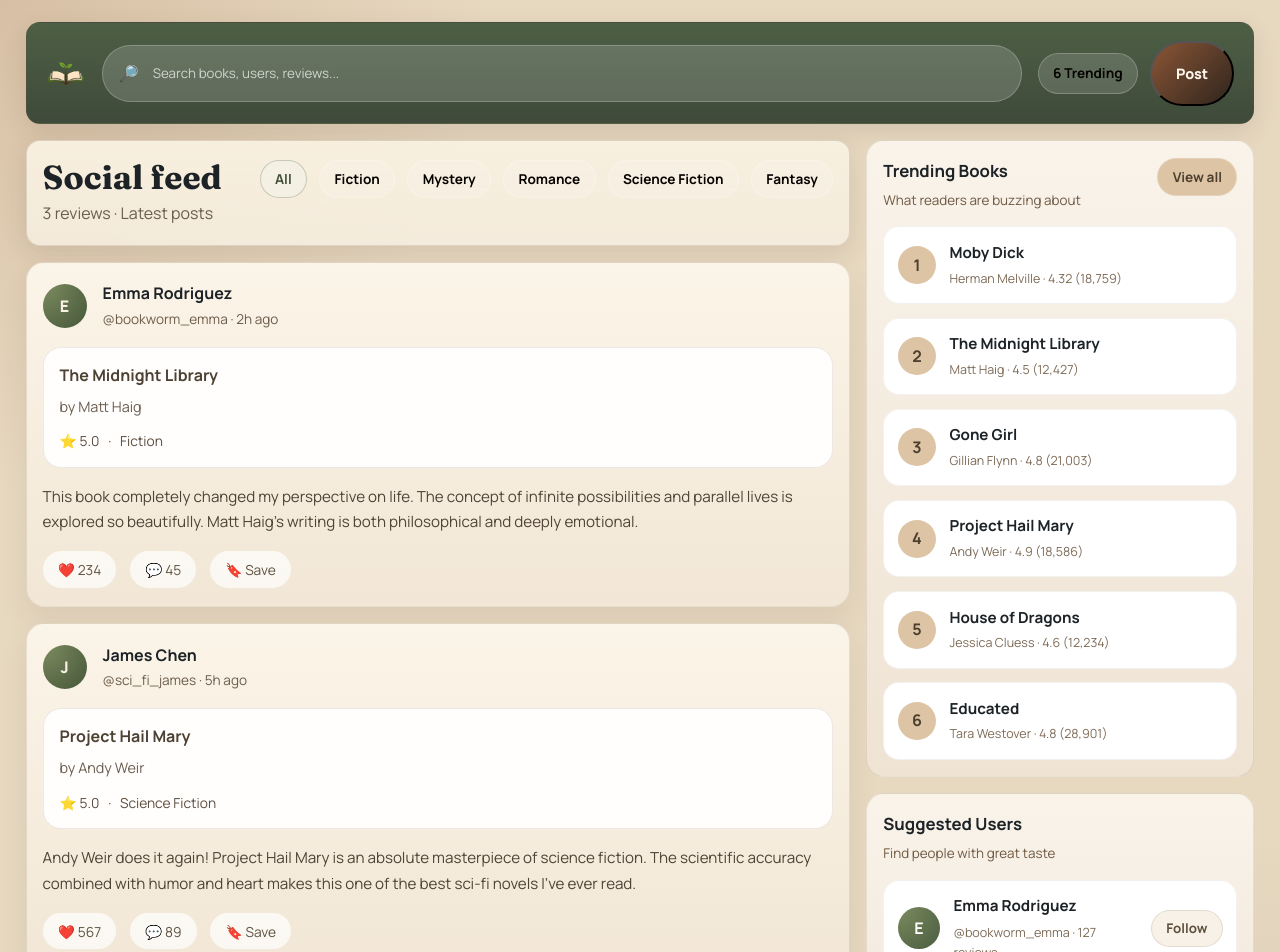
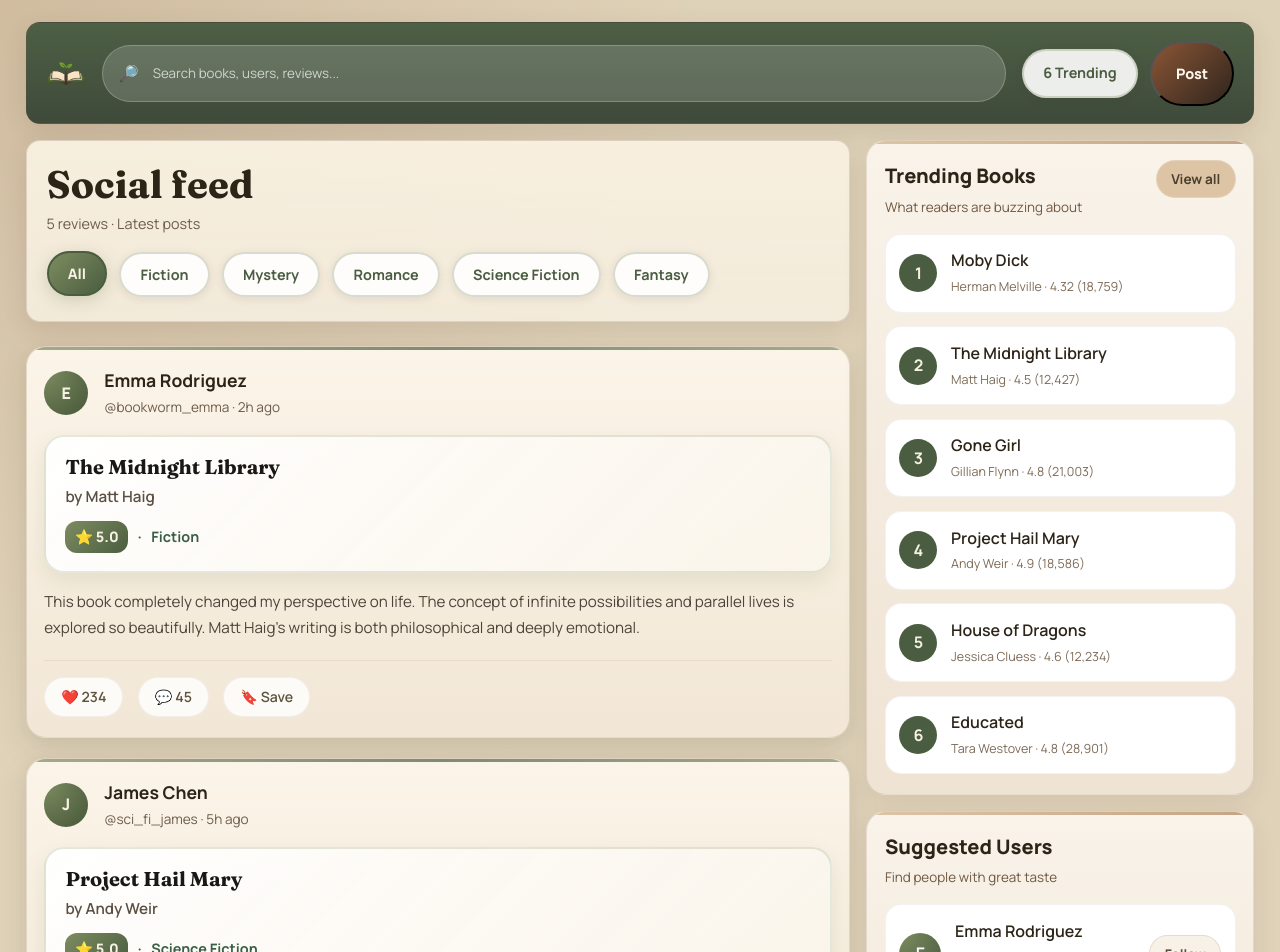
Before and after one commit to cmchen22/Bookmarked-, a React (Vite) app in the folder frontend/: page /social in a window 1280 px wide. Shown: the top 952 px of the page. Built offline with nearby package versions, Linux system fonts and the light colour scheme.

Commit message:
added visual hierarchy to social page and expanded like button functionality

```diff
--- a/frontend/src/App.css
+++ b/frontend/src/App.css
@@ -852,6 +852,7 @@
   flex-direction: column;
   gap: 1rem;
   padding: 1.4rem 1.6rem 2rem;
+  background: linear-gradient(180deg, rgba(125, 140, 96, 0.08), rgba(71, 88, 58, 0.04));
 }
 
 .social-topbar {
@@ -916,20 +917,53 @@
 }
 
 .social-pill {
-  border: 1px solid rgba(255, 255, 255, 0.22);
+  border: 2px solid rgba(125, 140, 96, 0.3);
   cursor: pointer;
-  border-radius: 999px;
-  padding: 0.55rem 0.9rem;
-  background: rgba(255, 255, 255, 0.14);
-  color: #050300;
-  font-weight: 700;
-  font-size: 0.85rem;
+  border-radius: 25px;
+  padding: 0.7rem 1.2rem;
+  background: rgba(255, 255, 255, 0.9);
+  color: #4a5d40;
+  font-weight: 700;
+  font-size: 0.9rem;
+  transition: all 0.25s ease;
+  box-shadow: 0 2px 8px rgba(73, 52, 35, 0.1);
+  position: relative;
+  overflow: hidden;
+}
+
+.social-pill::before {
+  content: '';
+  position: absolute;
+  top: 0;
+  left: -100%;
+  width: 100%;
+  height: 100%;
+  background: linear-gradient(90deg, transparent, rgba(125, 140, 96, 0.1), transparent);
+  transition: left 0.5s ease;
+}
+
+.social-pill:hover {
+  transform: translateY(-2px);
+  box-shadow: 0 6px 16px rgba(73, 52, 35, 0.15);
+  border-color: rgba(125, 140, 96, 0.5);
+  background: rgba(255, 255, 255, 0.95);
+}
+
+.social-pill:hover::before {
+  left: 100%;
 }
 
 .social-pill.active {
-  background: #f4f0e4;
-  color: #3f4f37;
-  border-color: rgba(63, 79, 55, 0.25);
+  background: linear-gradient(135deg, #7d8c60, #4a5d40);
+  color: #f7f1e3;
+  border-color: #4a5d40;
+  box-shadow: 0 4px 16px rgba(125, 140, 96, 0.3);
+  transform: translateY(-1px);
+  font-weight: 800;
+}
+
+.social-pill.active::before {
+  background: linear-gradient(90deg, transparent, rgba(255, 255, 255, 0.2), transparent);
 }
 
 .social-grid {
@@ -941,7 +975,7 @@
 .social-main {
   display: flex;
   flex-direction: column;
-  gap: 1rem;
+  gap: 1.5rem;
 }
 
 .social-meta {
@@ -950,20 +984,23 @@
   align-items: flex-start;
   flex-wrap: wrap;
   gap: 1rem;
-  padding: 1.2rem 1rem;
+  padding: 1.5rem 1.25rem;
 }
 
 .social-meta h1 {
   margin: 0;
   font-family: var(--heading);
-  font-size: clamp(1.85rem, 2.6vw, 2.35rem);
+  font-size: clamp(2.2rem, 3vw, 2.8rem);
   line-height: 1;
+  font-weight: 900;
+  color: #2d2418;
 }
 
 .social-meta span {
   color: #6b5d4d;
   display: block;
-  margin-top: 0.45rem;
+  margin-top: 0.6rem;
+  font-size: 0.9rem;
 }
 
 .social-filter-row {
@@ -974,15 +1011,28 @@
 
 .social-feed {
   display: grid;
-  gap: 1rem;
+  gap: 1.25rem;
 }
 
 .social-card {
-  padding: 1.15rem 1rem;
+  padding: 1.25rem 1.1rem;
   background: linear-gradient(180deg, #fbf4e8 0%, #f2e7d6 100%);
-  border-radius: 18px;
-  border: 1px solid rgba(112, 86, 62, 0.14);
-  box-shadow: 0 16px 30px rgba(73, 52, 35, 0.08);
+  border-radius: 20px;
+  border: 1px solid rgba(112, 86, 62, 0.16);
+  box-shadow: 0 12px 32px rgba(73, 52, 35, 0.1), 0 4px 12px rgba(125, 140, 96, 0.08);
+  position: relative;
+  overflow: hidden;
+}
+
+.social-card::before {
+  content: '';
+  position: absolute;
+  top: 0;
+  left: 0;
+  right: 0;
+  height: 3px;
+  background: linear-gradient(90deg, #7d8c60, #4a5d40, #7d8c60);
+  opacity: 0.7;
 }
 
 .social-card-header {
@@ -1010,7 +1060,9 @@
 
 .social-author h3 {
   margin: 0;
-  font-size: 1rem;
+  font-size: 1.1rem;
+  font-weight: 700;
+  color: #2d2418;
 }
 
 .social-author span {
@@ -1019,33 +1071,49 @@
 }
 
 .social-post-book-card {
-  margin-top: 0.5rem;
-  padding: 0.95rem 1rem;
-  border-radius: 18px;
-  background: rgba(255, 255, 255, 0.92);
-  border: 1px solid rgba(145, 120, 100, 0.16);
+  margin-top: 0.75rem;
+  padding: 1.1rem 1.2rem;
+  border-radius: 20px;
+  background: linear-gradient(135deg, rgba(255, 255, 255, 0.95), rgba(250, 245, 235, 0.9));
+  border: 2px solid rgba(125, 140, 96, 0.2);
+  box-shadow: 0 8px 20px rgba(125, 140, 96, 0.15);
+  position: relative;
 }
 
 .social-post-book-card h4 {
   margin: 0;
-  font-size: 1rem;
-  font-family: var(--sans);
+  font-size: 1.25rem;
+  font-family: var(--heading);
+  font-weight: 800;
+  color: #1a1814;
+  line-height: 1.2;
 }
 
 .social-post-book-card p {
-  margin: 0.5rem 0 0;
-  color: #6b5d4f;
+  margin: 0.4rem 0 0;
+  color: #5a4f42;
+  font-size: 0.95rem;
+  font-weight: 600;
+  font-style: italic;
+}
+
+.review-rating {
+  display: flex;
+  flex-wrap: wrap;
+  align-items: center;
+  gap: 0.6rem;
+  margin-top: 0.8rem;
+  color: #3a5f45;
   font-size: 0.9rem;
-}
-
-.review-rating {
-  display: flex;
-  flex-wrap: wrap;
-  align-items: center;
-  gap: 0.55rem;
-  margin-top: 0.75rem;
-  color: #5c4d3f;
-  font-size: 0.86rem;
+  font-weight: 700;
+}
+
+.review-rating span:first-child {
+  background: linear-gradient(135deg, #7d8c60, #4a5d40);
+  color: #f7f1e3;
+  padding: 0.3rem 0.6rem;
+  border-radius: 12px;
+  font-weight: 800;
 }
 
 .social-card-text {
@@ -1058,25 +1126,50 @@
 .social-card-footer {
   display: flex;
   flex-wrap: wrap;
-  gap: 0.85rem;
-  align-items: center;
-  margin-top: 1rem;
+  gap: 0.9rem;
+  align-items: center;
+  margin-top: 1.2rem;
+  padding-top: 1rem;
+  border-top: 1px solid rgba(112, 86, 62, 0.1);
 }
 
 .social-card-footer button {
   border: 0;
   cursor: pointer;
   border-radius: 999px;
-  background: rgba(255, 255, 255, 0.72);
+  background: rgba(255, 255, 255, 0.8);
   color: #5f533f;
-  padding: 0.55rem 0.95rem;
-  font-size: 0.86rem;
-  transition: transform 0.18s ease, background 0.18s ease;
+  padding: 0.6rem 1rem;
+  font-size: 0.88rem;
+  font-weight: 600;
+  transition: all 0.2s ease;
+  border: 1px solid rgba(112, 86, 62, 0.08);
 }
 
 .social-card-footer button:hover {
-  transform: translateY(-1px);
-  background: rgba(255, 255, 255, 0.92);
+  transform: translateY(-2px);
+  background: rgba(255, 255, 255, 0.95);
+  box-shadow: 0 4px 12px rgba(73, 52, 35, 0.15);
+}
+
+.social-card-footer button:first-child {
+  background: rgba(255, 255, 255, 0.8);
+  color: #5f533f;
+  font-weight: 600;
+  border: 1px solid rgba(112, 86, 62, 0.08);
+}
+
+.social-card-footer button.liked {
+  background: linear-gradient(135deg, #7d8c60, #4a5d40) !important;
+  color: #f7f1e3 !important;
+  font-weight: 700 !important;
+  border: none !important;
+  box-shadow: 0 6px 16px rgba(125, 140, 96, 0.3) !important;
+}
+
+.social-card-footer button.liked:hover {
+  background: linear-gradient(135deg, #6b7a52, #3d4e35) !important;
+  box-shadow: 0 8px 20px rgba(125, 140, 96, 0.4) !important;
 }
 
 .social-sidebar {
@@ -1086,10 +1179,23 @@
 }
 
 .social-aside-card {
-  padding: 1.05rem 1rem;
+  padding: 1.2rem 1.1rem;
   background: linear-gradient(180deg, #f9f3ea 0%, #efe3d3 100%);
-  border-radius: 18px;
-  border: 1px solid rgba(112, 86, 62, 0.12);
+  border-radius: 20px;
+  border: 1px solid rgba(112, 86, 62, 0.14);
+  box-shadow: 0 8px 24px rgba(73, 52, 35, 0.08);
+  position: relative;
+  overflow: hidden;
+}
+
+.social-aside-card::before {
+  content: '';
+  position: absolute;
+  top: 0;
+  left: 0;
+  right: 0;
+  height: 3px;
+  background: linear-gradient(90deg, #ddc4a5, #c4a484);
 }
 
 .social-aside-header {
@@ -1102,7 +1208,9 @@
 
 .social-aside-header h2 {
   margin: 0;
-  font-size: 1.05rem;
+  font-size: 1.25rem;
+  font-weight: 800;
+  color: #2d2418;
 }
 
 .social-aside-header span {
@@ -1133,14 +1241,16 @@
 .trending-rank {
   width: 38px;
   height: 38px;
-  background: #ddc4a5;
-  color: #4d3f2e;
+  background: #4a5d40;
+  color: #f7f1e3;
   font-weight: 700;
 }
 
 .trending-info h3 {
   margin: 0;
-  font-size: 0.95rem;
+  font-size: 1rem;
+  font-weight: 600;
+  color: #2d2418;
 }
 
 .trending-info span {
@@ -1162,7 +1272,9 @@
 
 .suggested-copy h3 {
   margin: 0;
-  font-size: 0.95rem;
+  font-size: 1rem;
+  font-weight: 600;
+  color: #2d2418;
 }
 
 .suggested-copy span {
@@ -2108,8 +2220,9 @@
 
 .modal-header h2 {
   margin: 0;
-  font-size: 1.5rem;
+  font-size: 1.75rem;
   font-family: var(--heading);
+  font-weight: 800;
   color: #2b241e;
 }
 
--- a/frontend/src/pages/SocialMediaPage.tsx
+++ b/frontend/src/pages/SocialMediaPage.tsx
@@ -107,12 +107,38 @@ const feedPosts = [
     likes: 178,
     comments: 32,
   },
+  {
+    author: 'Marcus Thompson',
+    handle: '@mystery_marcus',
+    time: '12h ago',
+    title: 'The Silent Patient',
+    bookAuthor: 'Alex Michaelides',
+    rating: 4,
+    genre: 'Mystery',
+    excerpt:
+      'What a psychological rollercoaster! The twists kept me guessing until the very end. Alex Michaelides masterfully builds tension and explores the complexities of the human mind. A modern classic in psychological suspense.',
+    likes: 312,
+    comments: 67,
+  },
+  {
+    author: 'Lily Zhang',
+    handle: '@lily_loves_romance',
+    time: '16h ago',
+    title: 'Red, White & Royal Blue',
+    bookAuthor: 'Casey McQuiston',
+    rating: 5,
+    genre: 'Romance',
+    excerpt:
+      'This book made me laugh, cry, and fall in love with these characters. The chemistry between Alex and Henry is electric! Casey McQuiston\'s writing is witty, heartfelt, and absolutely perfect. A must-read for romance fans.',
+    likes: 445,
+    comments: 98,
+  },
 ]
 
 export function SocialMediaPage() {
   const [selectedFilter, setSelectedFilter] = useState('All')
-  const [postLikes, setPostLikes] = useState(() => {
-    const initial = {}
+  const [postLikes, setPostLikes] = useState<Record<string, number>>(() => {
+    const initial: Record<string, number> = {}
     feedPosts.forEach((post) => {
       const key = `${post.handle}-${post.title}`
       initial[key] = post.likes
@@ -134,11 +160,30 @@ export function SocialMediaPage() {
       ? allPosts
       : allPosts.filter((post) => post.genre === selectedFilter)
 
-  const handleLike = (postKey) => {
-    setPostLikes((prev) => ({
-      ...prev,
-      [postKey]: prev[postKey] + 1,
-    }))
+  const [likedPosts, setLikedPosts] = useState<Set<string>>(new Set())
+
+  const handleLike = (postKey: string) => {
+    const isLiked = likedPosts.has(postKey)
+
+    if (isLiked) {
+      // Unlike the post
+      setLikedPosts((prev) => {
+        const newSet = new Set(prev)
+        newSet.delete(postKey)
+        return newSet
+      })
+      setPostLikes((prev) => ({
+        ...prev,
+        [postKey]: prev[postKey] - 1,
+      }))
+    } else {
+      // Like the post
+      setLikedPosts((prev) => new Set([...prev, postKey]))
+      setPostLikes((prev) => ({
+        ...prev,
+        [postKey]: prev[postKey] + 1,
+      }))
+    }
   }
 
   const handlePostClick = () => {
@@ -156,7 +201,7 @@ export function SocialMediaPage() {
     })
   }
 
-  const handleSubmitPost = (e) => {
+  const handleSubmitPost = (e: React.FormEvent<HTMLFormElement>) => {
     e.preventDefault()
     const post = {
       author: 'Your Name',
@@ -280,6 +325,7 @@ export function SocialMediaPage() {
                 <div className="social-card-footer">
                   <button
                     type="button"
+                    className={likedPosts.has(`${post.handle}-${post.title}`) ? 'liked' : ''}
                     onClick={() => handleLike(`${post.handle}-${post.title}`)}
                   >
                     ❤️ {postLikes[`${post.handle}-${post.title}`]}
@@ -435,7 +481,7 @@ export function SocialMediaPage() {
                     setNewPost({ ...newPost, excerpt: e.target.value })
                   }
                   placeholder="Share your thoughts about this book..."
-                  rows="4"
+                  rows={4}
                   required
                 />
               </div>
```
